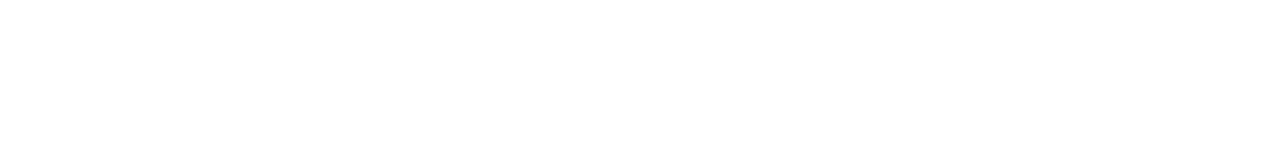
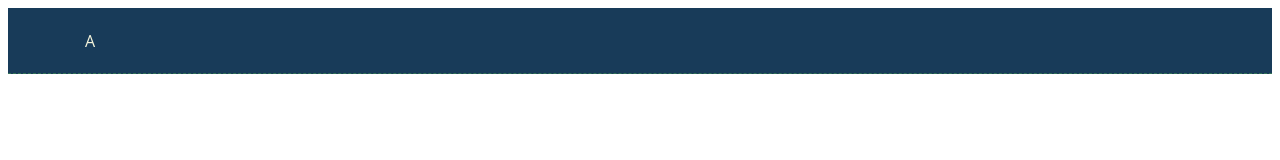
Before and after one commit to kyrgyzweb/portfolioProject, a plain HTML site: page index.html in a window 1280 px wide. Drawn offline with Linux system fonts and the light colour scheme.

Commit message:
Site header desktop

```diff
--- a/index.html
+++ b/index.html
@@ -5,8 +5,20 @@
     <meta http-equiv="X-UA-Compatible" content="IE=edge">
     <meta name="viewport" content="width=device-width, initial-scale=1.0">
     <title>A Mamazhusupov's Portfolio</title>
+    <link rel="stylesheet" href="style.css">
 </head>
 <body>
-
+    <header>
+        <div class="logo">A</div>
+        <nav>
+            <ul class="menu">
+                <li><a href="#">About</a></li>
+                <li><a href="#">Projects</a></li>
+                <li><a href="#">Skills</a></li>
+                <li><a href="#">Contact</a></li>
+                <li><a href="#">Resume</a></li>
+            </ul>
+        </nav>
+    </header>
 </body>
 </html>
--- a/style.css
+++ b/style.css
@@ -0,0 +1,58 @@
+html {
+    font-size: 16px;
+    font-family: 'Open Sans', sans-serif;
+    margin: 0;
+    padding: 0;
+    scroll-behavior: smooth;
+}
+
+header {
+    width: 100%;
+    height: 65px;
+    display: flex;
+    justify-content: space-between;
+    align-items: center;
+    border-bottom: 1px dashed #327355;
+    background-color: #183B59;
+}
+
+
+.logo {
+    width: 13%;
+    margin: 0;
+    padding: 5px 0;
+    text-align: center;
+    color: beige;
+}
+
+nav {
+    width: 80%;
+
+}
+
+nav ul {
+    list-style-type: none;
+    margin: 0;
+    padding: 0;
+    height: 65px;
+    display: flex;
+    flex-wrap: wrap;
+    justify-content: space-evenly;
+    align-items: center;
+}
+
+nav ul li {
+    font-size: 1.2rem;
+    position: relative;
+    top: -70px;
+}
+
+nav ul li a {
+    text-decoration: none;
+    color: whitesmoke;
+}
+
+nav ul li a:hover {
+    color: springgreen;
+    transition: all, .5s;
+}
```
